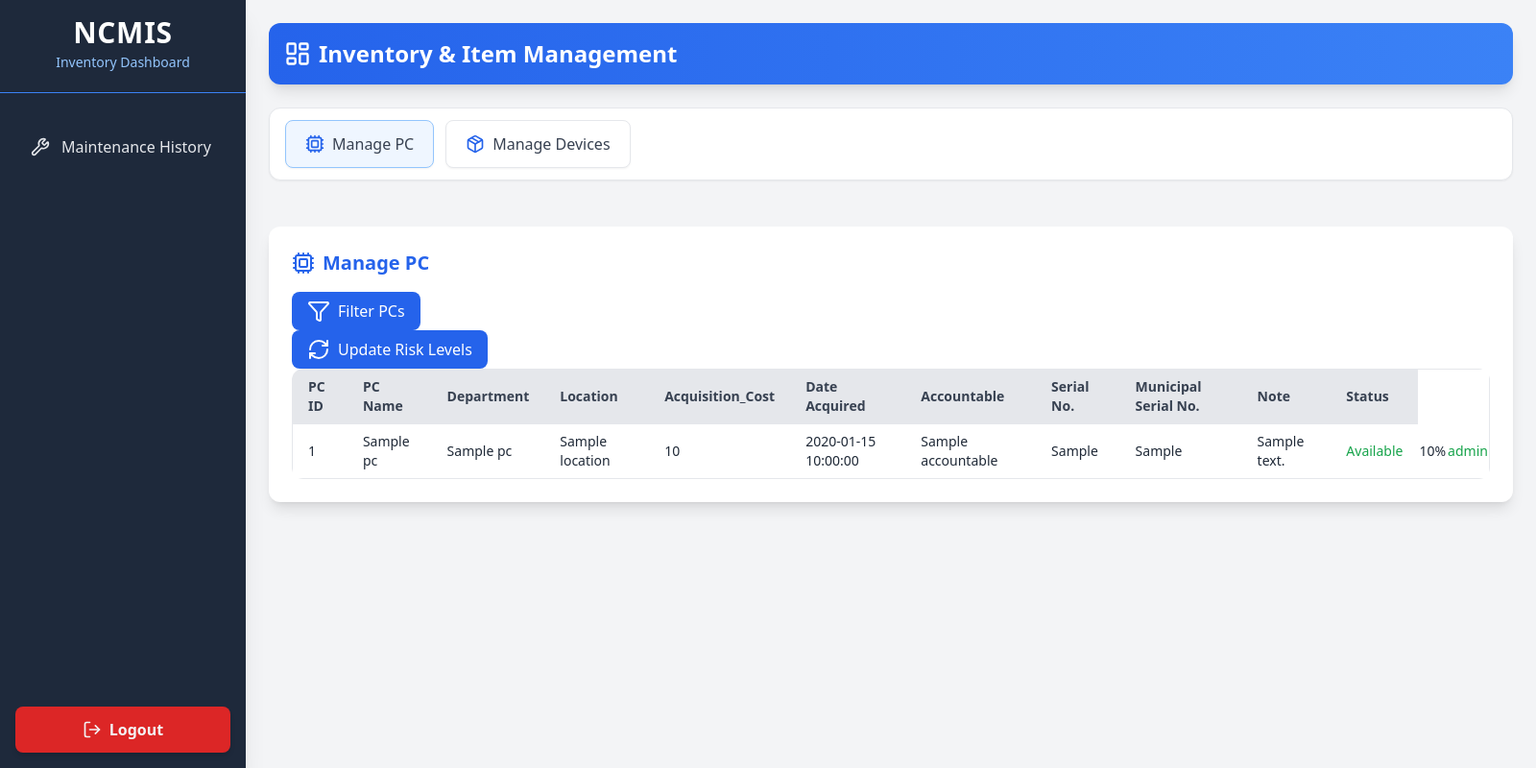
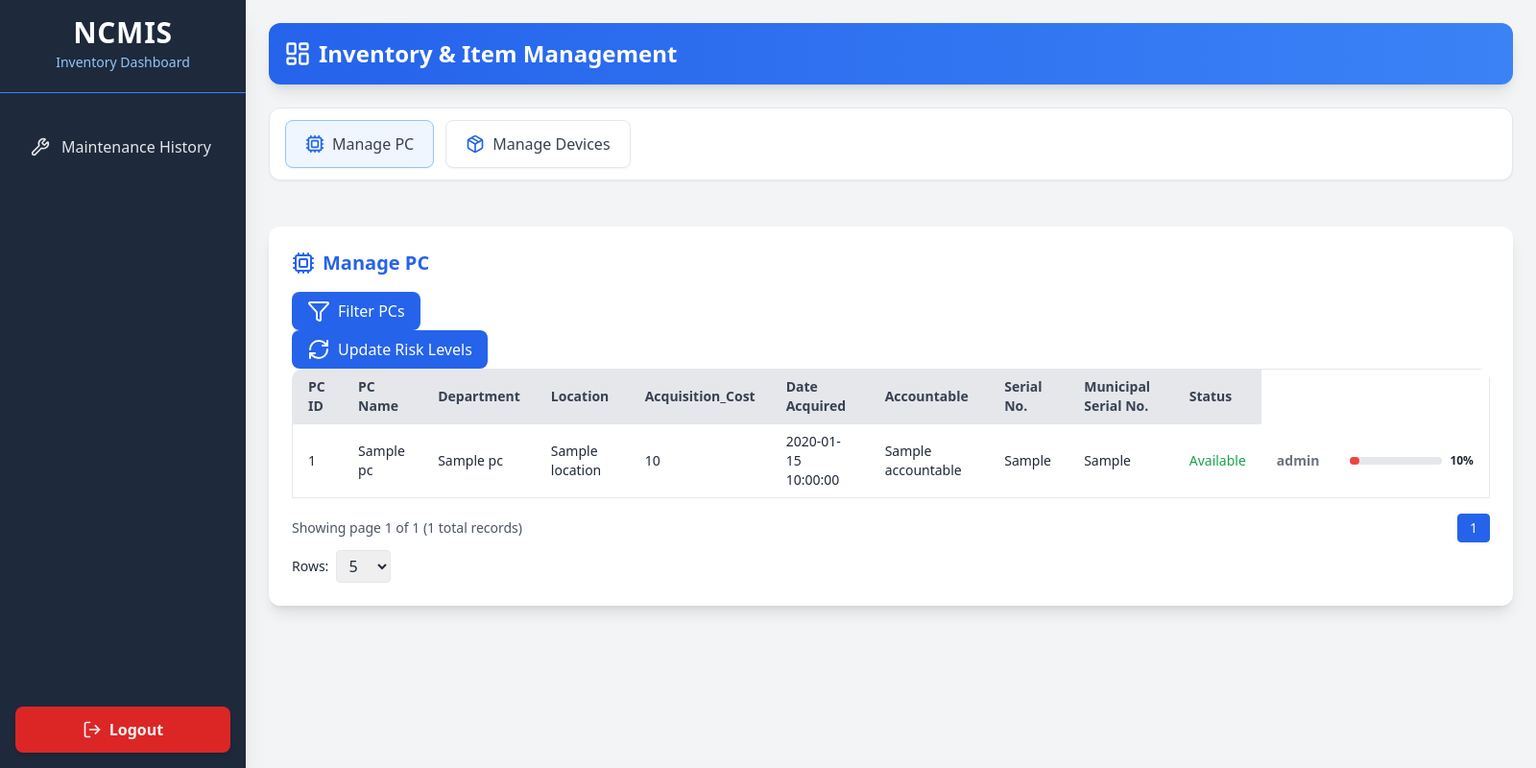
Before and after one commit to renato-sd-bautista-jr/NCMIS-NORZAGARAY-COLLEGE-IT-REQUEST-MANAGEMENT-SYSTEM, a Flask app: template templates/manage_inventory.html in a window 1600 px wide. Shown: the whole page at 96% size. Run offline with Flask 3, Linux system fonts and the light colour scheme; the template is opened without the code that fills it: most values are stand-ins (such as "Sample title", 1, 10 or a date in 2020); parts of the project's set-up code (start-up, migrations or seed data) failed here and were passed over; some libraries are stand-ins or nearby versions.

Commit message:
functional risk checking for both device/pc

```diff
--- a/templates/manage_inventory.html
+++ b/templates/manage_inventory.html
@@ -111,10 +111,10 @@
                   <th class="px-4 py-2 border-b text-left">Accountable</th>
                   <th class="px-4 py-2 border-b text-left">Serial No.</th>
                   <th class="px-4 py-2 border-b text-left">Municipal Serial No.</th>
-                  <th class="px-4 py-2 border-b text-left">Note</th>
                   <th class="px-4 py-2 border-b text-left">Status</th>
                   {% if permissions.get('inventory', {}).get('edit', False) %}
                   <th class="px-4 py-2 border-b text-left">Risk</th>
+                  <th class="px-4 py-2 border-b text-left">Health</th>
                   <th class="px-4 py-2 border-b text-left">Actions</th>
                   {% endif %}
                 </tr>
@@ -132,40 +132,61 @@
                   <td class="px-4 py-2 border-b">{{ pc.accountable }}</td>
                   <td class="px-4 py-2 border-b">{{ pc.serial_no }}</td>
                   <td class="px-4 py-2 border-b">{{ pc.municipal_serial_no }}</td>
-                  <td class="px-4 py-2 border-b">{{ pc.note }}</td>
+  <!-- STATUS -->
+  <td class="px-4 py-2 border-b font-medium
+      {% if pc.status == 'Available' %}text-green-600
+      {% elif pc.status == 'In Used' %}text-blue-600
+      {% elif pc.status == 'Inactive' %}text-gray-500
+      {% else %}text-red-600{% endif %}">
+    {{ pc.status }}
+  </td>
+   <!-- RISK -->
             <td class="px-4 py-2 border-b">
-  <span
-    title="Last checked: {{ pc.last_checked or 'Never' }}"
-    class="cursor-help
-      {% if pc.status == 'Needs Checking' %}text-yellow-600
-      {% elif pc.status == 'Critical' %}text-red-700 font-bold
-      {% else %}text-green-600
-      {% endif %}">
-    {{ pc.status }}
-  </span>
-  <td>{{ pc.health_score }}%</td>
-<td>
               <span class="
                 {% if pc.risk_level == 'High' %}text-red-600
                 {% elif pc.risk_level == 'Medium' %}text-yellow-600
-    {% else %}text-green-600{% endif %}">
-    {{ pc.risk_level }}
+                {% elif pc.risk_level == 'Low' %}text-green-600
+                {% else %}text-gray-500
+                {% endif %}
+                font-semibold">
+                {{ pc.risk_level or '—' }}
               </span>
             </td>
+   <!-- HEALTH SCORE -->
+  <td class="px-4 py-2 border-b">
+    {% if pc.health_score is not none %}
+      <div class="flex items-center gap-2">
+        <div class="w-24 bg-gray-200 rounded-full h-2">
+          <div
+            class="h-2 rounded-full
+            {% if pc.health_score >= 80 %}bg-green-500
+            {% elif pc.health_score >= 50 %}bg-yellow-500
+            {% else %}bg-red-500{% endif %}"
+            style="width: {{ pc.health_score }}%">
+          </div>
+        </div>
+        <span class="text-xs font-semibold">{{ pc.health_score or 0 }}%</span>
+      </div>
+    {% else %}
+      —
+    {% endif %}
+  </td>
 
+     <!-- ACTIONS -->
 {% if permissions.get('inventory', {}).get('edit', False) %}
   <td class="px-4 py-2 border-b flex gap-2">
     <button
       onclick="openPcModalById({{ pc.pcid }})"
       class="bg-blue-500 hover:bg-blue-600 text-white px-3 py-1 rounded text-xs shadow">
       Edit
+    </button>
+
     <button
       type="button"
       onclick="openDeleteModal('{{ url_for('manage_pc_bp.delete_pc', pcid=pc.pcid) }}')"
       class="bg-red-600 hover:bg-red-700 text-white px-3 py-1 rounded text-xs shadow">
       Delete
     </button>
-                  <!-- Mark as Checked -->
  {% if pc.status == 'Needs Checking' or pc.risk_level != 'Low' %}
     <button
       onclick="markPcChecked({{ pc.pcid }})"
@@ -178,17 +199,67 @@
     class="bg-gray-600 hover:bg-gray-700 text-white px-3 py-1 rounded text-xs shadow">
     History
 </button>
-
   </td>
             {% endif %}
           </tr>
           {% endfor %}
         </tbody>
-              </tbody>
       </table>
+          <!-- PAGINATION -->
+      <div class="flex items-center justify-between mt-4 text-sm">
+        <div class="text-gray-600">
+          Showing page {{ page }} of {{ total_pages }} ({{ total_items }} total records)
+        </div>
+
+        <div class="flex gap-1">
+          {% if page > 1 %}
+            <a href="?page={{ page - 1 }}&per_page={{ per_page }}&section=pc"
+               class="px-3 py-1 border rounded hover:bg-gray-100">
+              Previous
+            </a>
+          {% endif %}
+
+          {% for p in range(1, total_pages + 1) %}
+            <a href="?page={{ p }}&per_page={{ per_page }}&section=pc"
+               class="px-3 py-1 border rounded
+               {% if p == page %}
+                 bg-blue-600 text-white border-blue-600
+               {% else %}
+                 hover:bg-gray-100
+               {% endif %}">
+              {{ p }}
+            </a>
+          {% endfor %}
+
+          {% if page < total_pages %}
+            <a href="?page={{ page + 1 }}&per_page={{ per_page }}&section=pc"
+               class="px-3 py-1 border rounded hover:bg-gray-100">
+              Next
+            </a>
+          {% endif %}
+        </div>
+      </div>
+
+      <!-- ROWS PER PAGE -->
+      <form method="get" class="flex items-center gap-2 mt-2">
+        <input type="hidden" name="section" value="pc">
+        <label class="text-sm">Rows:</label>
+        <select name="per_page"
+                onchange="this.form.submit()"
+                class="border rounded px-2 py-1">
+          {% for size in [5, 10, 25, 50] %}
+            <option value="{{ size }}" {% if per_page == size %}selected{% endif %}>
+              {{ size }}
+            </option>
+          {% endfor %}
+        </select>
+      </form>
+
     </div>
     {% endif %}
   </div>
+
+
       </section>
 
       <!-- MANAGE DEVICES SECTION -->
```
Also changed, not shown: manage_inventory.py (+75 -6 lines). Lines whose indentation alone changed are shown as unchanged.
